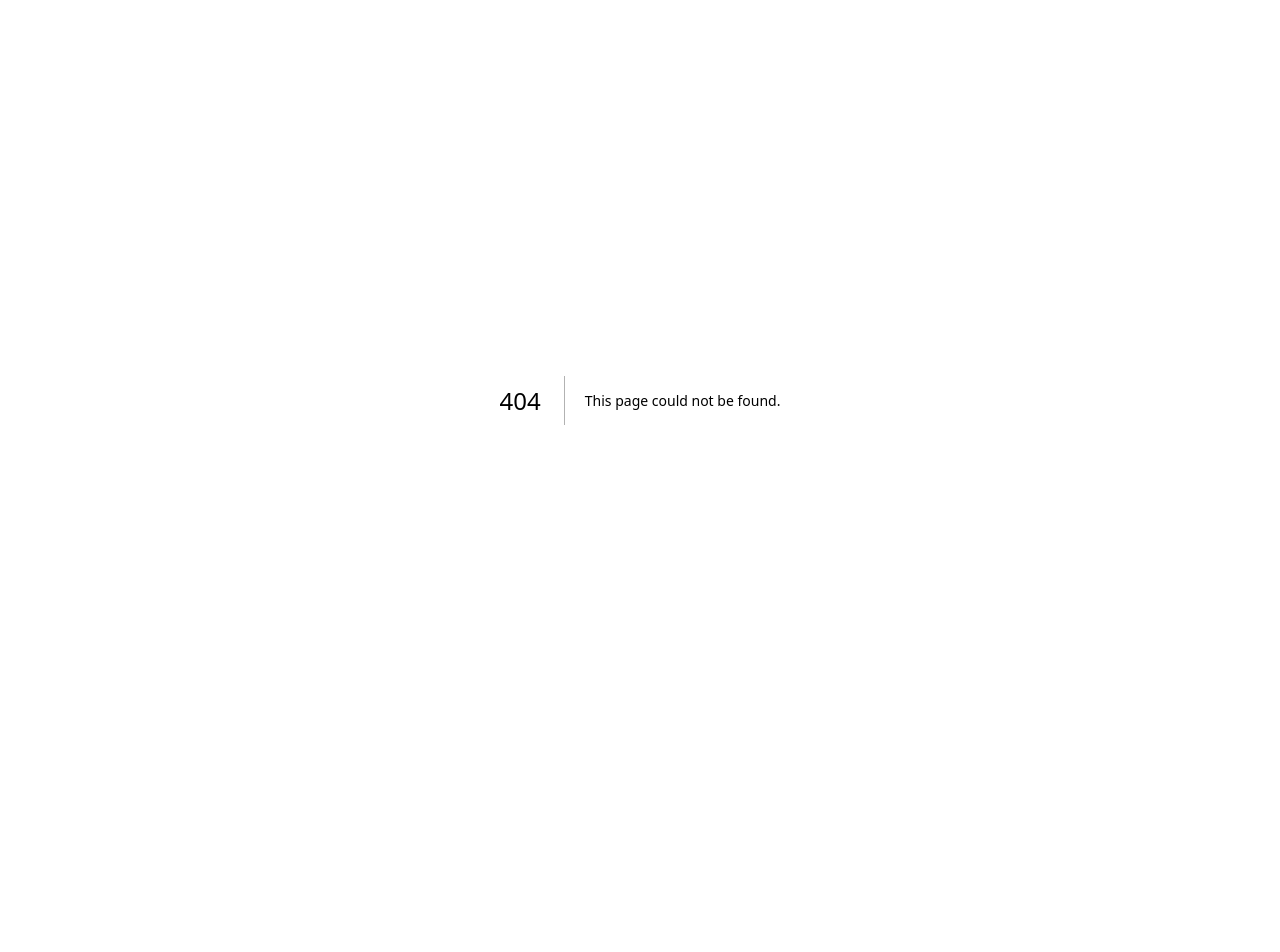
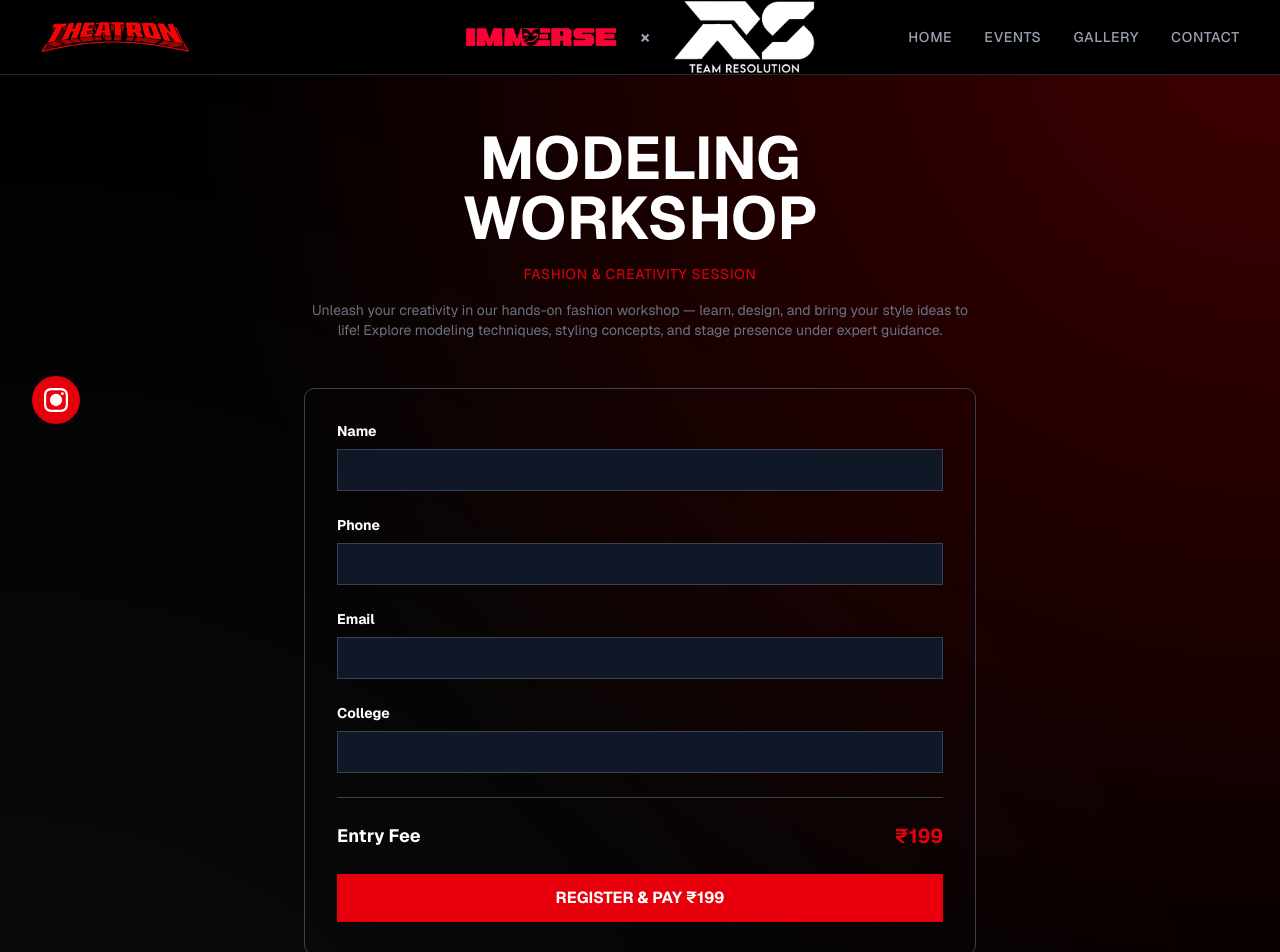
Before and after one commit to Club-Asymmetric/Theatron_Frontend, a Next.js app: page /registration/modeling-workshop in a window 1280 px wide. Before the commit this address had no page. Shown: the top 952 px of the page. Before the commit the page ends 800 px from the top, so only its background shows below. Built offline with nearby package versions, Linux system fonts and the light colour scheme.

Commit message:
modeling workshop

```diff
--- a/src/app/events/page.jsx
+++ b/src/app/events/page.jsx
@@ -131,6 +131,15 @@ export default function Events() {
     image: "/blender.jpg",
     registrationPath: "/registration/Blender_",
   },
+  {
+  id: 6,
+  title: "Modeling Workshop",
+  description:
+    "Unleash your creativity in our hands-on fashion workshop — learn, design, and bring your style ideas to life!",
+  entryFee: "₹199",
+  image: "/model.jpg",
+  registrationPath: "/registration/modeling-workshop",
+},
 ];
 
 
--- /dev/null
+++ b/src/app/registration/modeling-workshop/page.jsx
@@ -0,0 +1,107 @@
+"use client"
+import Navigation from "@/components/navigation"
+import Sidebar from "@/components/sidebar"
+import Footer from "@/components/footer"
+import { useState } from "react"
+
+export default function ModelingWorkshopRegistration() {
+  const [formData, setFormData] = useState({ name: "", phone: "", email: "", college: "" })
+  const [isSubmitting, setIsSubmitting] = useState(false)
+  const [errorMsg, setErrorMsg] = useState(null)
+
+  const handleInputChange = (e) => setFormData({ ...formData, [e.target.name]: e.target.value })
+
+  const handlePayment = async (e) => {
+    e.preventDefault()
+    setIsSubmitting(true)
+    setErrorMsg(null)
+
+    try {
+      // Prepare query parameters for Razorpay
+      const params = new URLSearchParams({
+        event: "Model_workshop",
+        name: formData.name,
+        phone: formData.phone,
+        email: formData.email,
+        college: formData.college,
+        amount: 199,
+        currency: "INR",
+        receipt: `modeling_workshop_${Date.now()}`,
+        redirect: "https://theatron-nu.vercel.app/success",
+      }).toString()
+
+      // Redirect to payment handler
+      window.location.href = `https://farhansohail07.github.io/Project-/payment.html?${params}`
+    } catch (err) {
+      console.error(err)
+      setErrorMsg("Something went wrong while starting payment.")
+    } finally {
+      setIsSubmitting(false)
+    }
+  }
+
+  return (
+    <main className="bg-black text-white min-h-screen relative">
+      <div className="absolute inset-0 bg-[radial-gradient(circle_at_top_right,rgba(255,0,0,0.25),transparent_60%)] pointer-events-none"></div>
+      <div className="absolute inset-0 bg-[radial-gradient(circle_at_bottom_left,rgba(255,255,255,0.05),transparent_70%)] pointer-events-none"></div>
+
+      <Navigation />
+      <Sidebar />
+
+      <section className="pt-32 pb-20 px-8 relative">
+        <div className="max-w-2xl mx-auto">
+          <div className="text-center mb-12">
+            <h1 className="text-6xl font-bold mb-4">MODELING WORKSHOP</h1>
+            <p className="text-red-600 text-sm tracking-wider mb-4">
+              FASHION & CREATIVITY SESSION
+            </p>
+            <p className="text-gray-500 text-sm">
+              Unleash your creativity in our hands-on fashion workshop — learn,
+              design, and bring your style ideas to life! Explore modeling techniques,
+              styling concepts, and stage presence under expert guidance.
+            </p>
+          </div>
+
+          <div className="border border-gray-700 p-8 rounded-lg">
+            {errorMsg && (
+              <div className="mb-6 p-4 bg-red-900 border border-red-600 text-red-200 rounded">
+                {errorMsg}
+              </div>
+            )}
+
+            <form className="space-y-6" onSubmit={handlePayment}>
+              {["name", "phone", "email", "college"].map((field) => (
+                <div key={field}>
+                  <label className="block text-sm font-bold mb-2 capitalize">{field}</label>
+                  <input
+                    type={field === "email" ? "email" : field === "phone" ? "tel" : "text"}
+                    name={field}
+                    value={formData[field]}
+                    onChange={handleInputChange}
+                    className="w-full bg-gray-900 border border-gray-700 px-4 py-2 text-white focus:border-red-600 focus:outline-none transition"
+                    required
+                  />
+                </div>
+              ))}
+
+              <div className="border-t border-gray-700 pt-6 flex justify-between items-center">
+                <span className="text-lg font-bold">Entry Fee</span>
+                <span className="text-red-600 text-xl font-bold">₹199</span>
+              </div>
+
+              <button
+                type="submit"
+                disabled={isSubmitting}
+                className="w-full bg-red-600 px-6 py-3 text-white font-bold hover:bg-red-700 transition disabled:opacity-50"
+              >
+                {isSubmitting ? "PROCESSING..." : "REGISTER & PAY ₹199"}
+              </button>
+            </form>
+          </div>
+        </div>
+      </section>
+
+      <Footer />
+    </main>
+  )
+}
```
Also changed, not shown: public/model.jpg (added).
